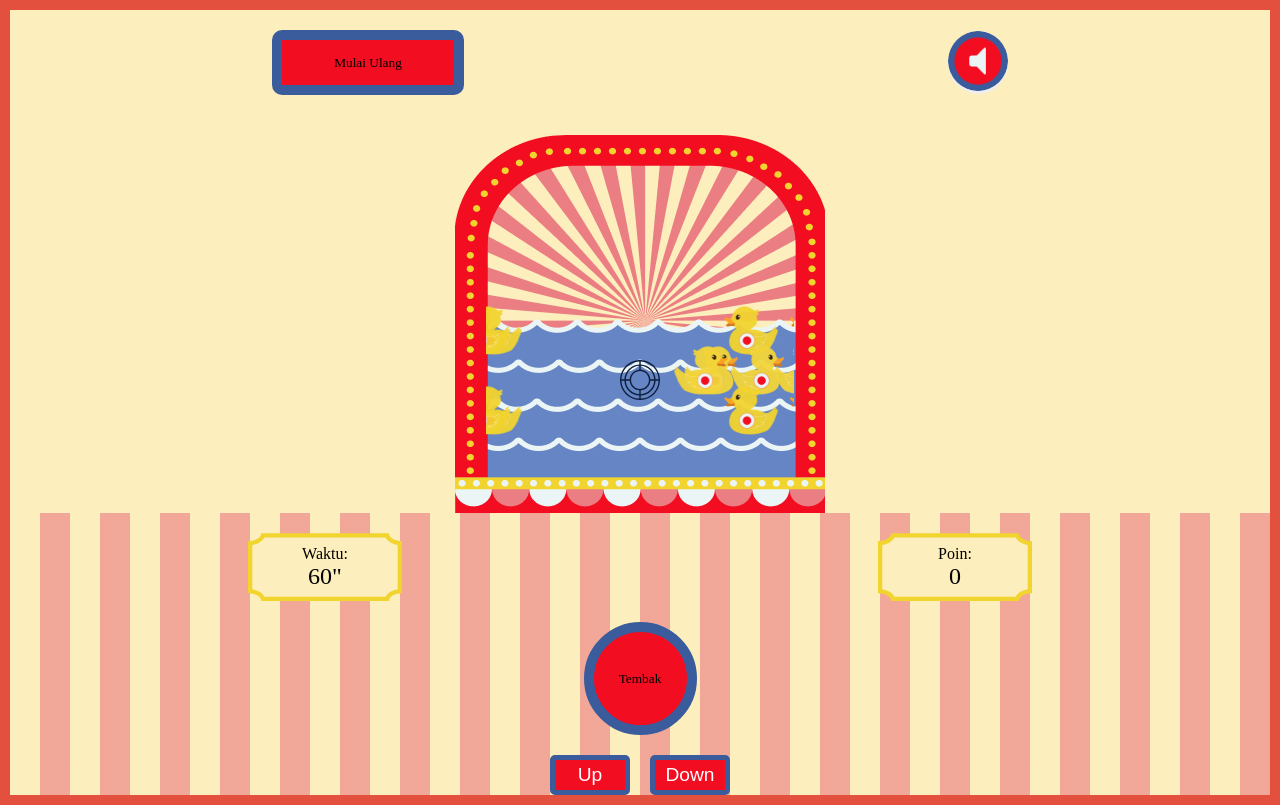
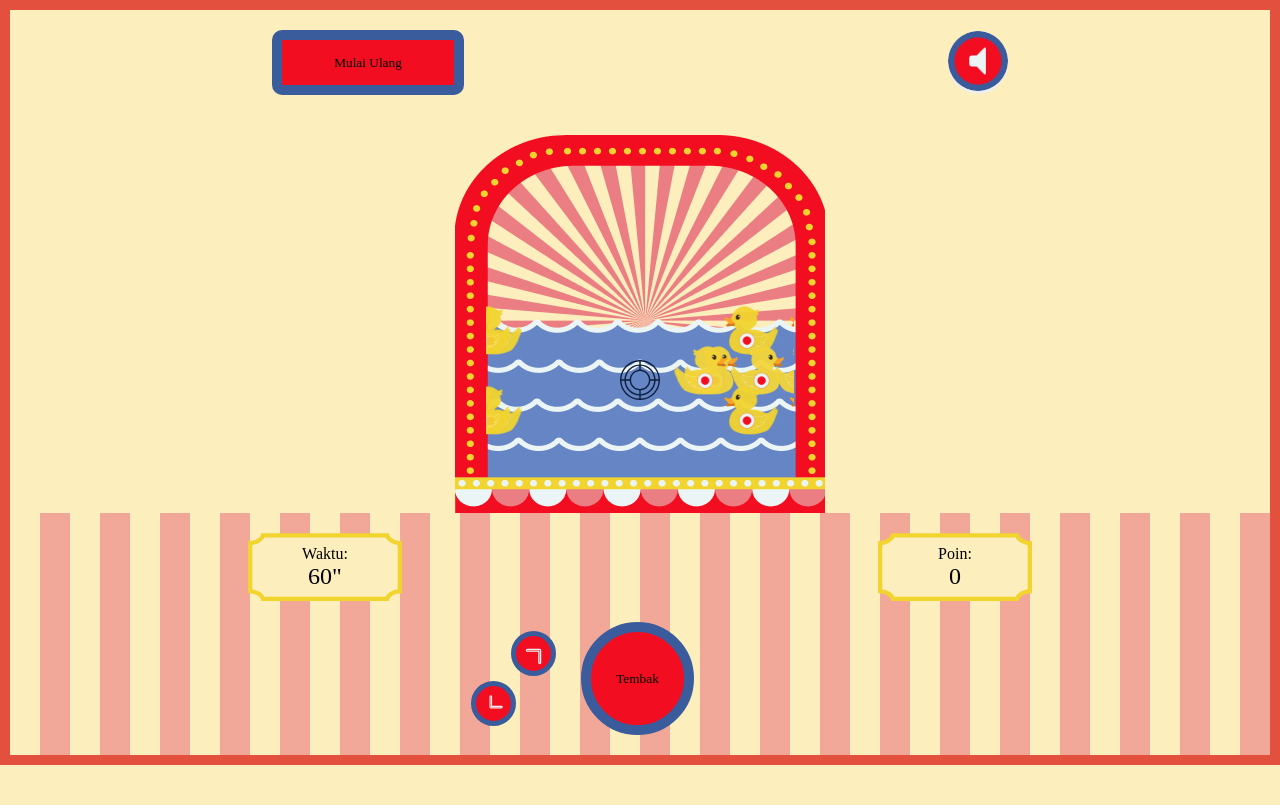
Before and after one commit to iamgiven/duck-shooter, a plain HTML site: page game.html in a window 1280 px wide. Drawn offline with Linux system fonts and the light colour scheme; a web font is replaced by a local one.

Commit message:
rearrange controls

```diff
--- a/game.html
+++ b/game.html
@@ -97,6 +97,10 @@
       </label>
     </div>
 
+    <div class="main-control">
+
+      <div class="void"></div>
+
       <div class="control">
         <button id="shoot-button" class="shoot bold-text1">Tembak</button>
         <audio id="autoplay-audio" loop>
@@ -108,9 +112,24 @@
       </div>
 
       <div class="target-controls">
-        <button id="move-up">Up</button>
-        <button id="move-down">Down</button>
+        <div>
+          <button id="move-up">
+            <svg xmlns="http://www.w3.org/2000/svg" width="28" height="28" viewBox="0 0 256 256">
+              <path d="M213.66,165.66a8,8,0,0,1-11.32,0L128,91.31,53.66,165.66a8,8,0,0,1-11.32-11.32l80-80a8,8,0,0,1,11.32,0l80,80A8,8,0,0,1,213.66,165.66Z" fill="none" stroke="#eeeeee" stroke-width="12" stroke-linecap="round" stroke-linejoin="round"/>
+            </svg>
+          </button>
         </div>
+        <div>
+          <button id="move-down">
+            <svg xmlns="http://www.w3.org/2000/svg" width="24" height="24" viewBox="0 0 256 256">
+              <path d="M213.66,165.66a8,8,0,0,1-11.32,0L128,91.31,53.66,165.66a8,8,0,0,1-11.32-11.32l80-80a8,8,0,0,1,11.32,0l80,80A8,8,0,0,1,213.66,165.66Z" fill="none" stroke="#eeeeee" stroke-width="12" stroke-linecap="round" stroke-linejoin="round"/>
+            </svg>
+          </button>
+        </div>
+      </div>
+
+    </div>
+
 
   </section>
 
--- a/scripts/hitDuck.js
+++ b/scripts/hitDuck.js
@@ -65,9 +65,9 @@ export function hitDuck() {
         }
     }
 
-    checkDucks(duckDivUp, "../assets/red-duck.png");
-    checkDucks(duckDivMid, "../assets/red-duck-reverse.png");
-    checkDucks(duckDivDown, "../assets/red-duck.png");
+    checkDucks(duckDivUp, "./assets/red-duck.png");
+    checkDucks(duckDivMid, "./assets/red-duck-reverse.png");
+    checkDucks(duckDivDown, "./assets/red-duck.png");
 }
 
 // Resurrect shooted ducks
@@ -91,9 +91,9 @@ function resurrectDuck() {
         }
     }
 
-    resetDucks(duckDivUp, "../assets/yellow-duck.png");
-    resetDucks(duckDivMid, "../assets/yellow-duck-reverse.png"); // Ensure it faces right
-    resetDucks(duckDivDown, "../assets/yellow-duck.png");
+    resetDucks(duckDivUp, "./assets/yellow-duck.png");
+    resetDucks(duckDivMid, "./assets/yellow-duck-reverse.png"); // Ensure it faces right
+    resetDucks(duckDivDown, "./assets/yellow-duck.png");
 
 
 }
--- a/styles/style-game.css
+++ b/styles/style-game.css
@@ -187,6 +187,20 @@ label {
   text-align: center;
 }
 
+.main-control {
+  width: 100%;
+  margin: 0 0 20px 0;
+  display: flex;
+  flex-direction: row-reverse;
+  justify-content: center;
+  align-items: center;
+  gap: 25px;
+}
+
+.void {
+  width: 90px;
+}
+
 .control {
   display: flex;
   justify-content: space-around;
@@ -208,19 +222,42 @@ label {
 }
 
 .target-controls {
+  width: 85px;
   display: flex;
+  flex-direction: column;
   justify-content: center;
-  margin-top: 20px;
+  gap: 5px;
+}
+
+.target-controls > div:nth-child(1) {
+  width: 100%;
+  display: flex;
+  justify-content: flex-end;
+}
+
+.target-controls > div:nth-child(2) {
+  width: 100%;
+  display: flex;
+  justify-content: flex-start;
 }
 
 .target-controls button {
-  width: 80px;
-  height: 40px;
-  margin: 0 10px;
+  width: 45px;
+  height: 45px;
   background-color: var(--red);
   border: var(--blue) solid 5px;
-  border-radius: 5px;
+  border-radius: 100%;
   cursor: pointer;
   font-size: 1.2em;
   color: white;
+  display: grid;
+  place-items: center;
 }
+
+.target-controls > div:nth-child(1) > button > svg {
+  transform: rotate(45deg);
+}
+
+.target-controls > div:nth-child(2) > button > svg {
+  transform: rotate(-135deg);
+}
```
Lines whose indentation alone changed are shown as unchanged.
